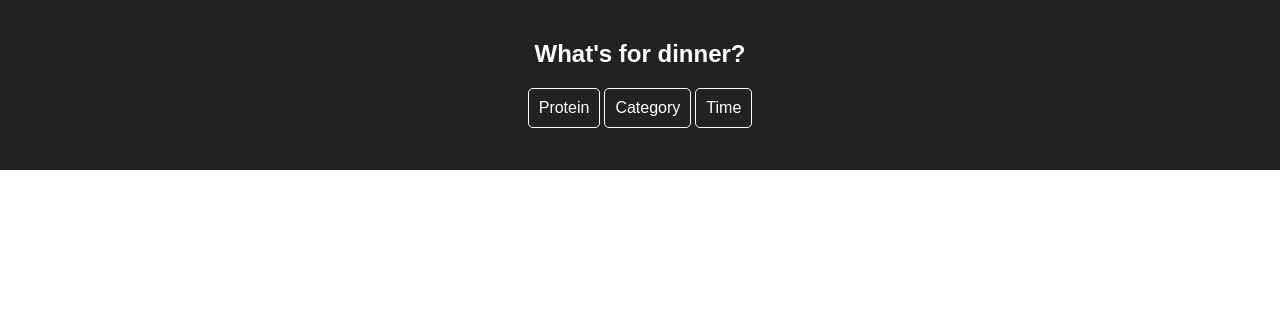
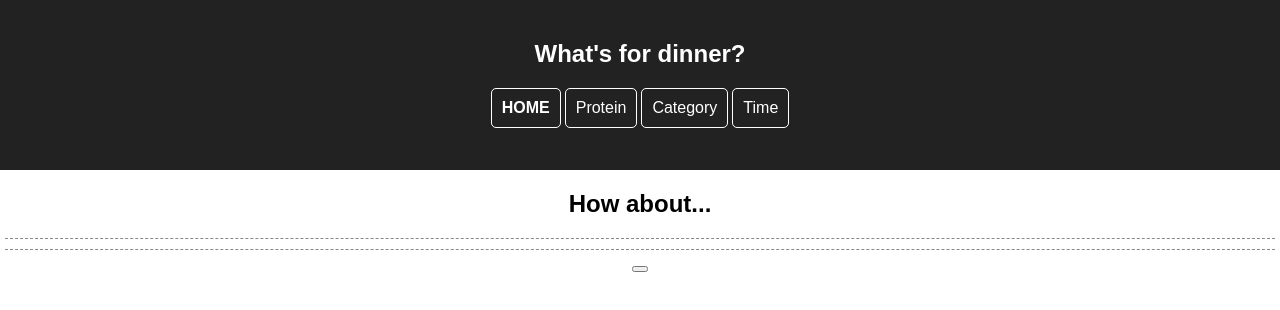
Before and after one commit to askjervold/react-dinner-picker, a React (Create React App) app: page / in a window 1280 px wide. Shown: the top 310 px of the page. Built offline with nearby package versions, Linux system fonts and the light colour scheme.

Commit message:
Add frontpage with random dish and button to regenerate, and move styling of dish out of list.css

```diff
--- a/src/App.css
+++ b/src/App.css
@@ -23,8 +23,12 @@
   display: flex;
   margin: 0;
   padding: 0;
-  text-transform: capitalize;
   justify-content: center;
+}
+
+.sort .home-button {
+  text-transform: uppercase;
+  font-weight: bold;
 }
 
 .sort li {
--- a/src/App.js
+++ b/src/App.js
@@ -10,9 +10,10 @@ class App extends Component {
           <h2>What's for dinner?</h2>
           <nav className="sort">
             <ul>
-                <li><Link to={"/protein"} title="Sort by protein">protein</Link></li>
-                <li><Link to={"/category"} title="Sort by category">category</Link></li>
-                <li><Link to={"/time"} title="Sort by time">time</Link></li>
+                <li><Link to={"/"} title="Front page" className="home-button">Home</Link></li>
+                <li><Link to={"/protein"} title="Sort by protein">Protein</Link></li>
+                <li><Link to={"/category"} title="Sort by category">Category</Link></li>
+                <li><Link to={"/time"} title="Sort by time">Time</Link></li>
             </ul>
           </nav>
         </div>
--- a/src/dish/Dish.js
+++ b/src/dish/Dish.js
@@ -1,4 +1,5 @@
 import React, {Component} from "react";
+import "./dish.css";
 
 class Dish extends Component {
     constructor(props) {
@@ -25,7 +26,7 @@ class Dish extends Component {
 
     render() {
         return (
-            <div className="diss">
+            <div className="dish">
                 <div className="dish-name">{this.state.dish.name}</div>
                 {
                     this.getNonfilteredDishInfos()
--- /dev/null
+++ b/src/dish/dish.css
@@ -0,0 +1,17 @@
+.dish {
+    padding: 5px;
+    margin: 5px;
+    border-bottom: dashed 1px #888;
+    border-top: dashed 1px #888;
+}
+
+.dish .dish-name {
+    display: block;
+    font-weight: bold;
+}
+
+.dish .dish-info {
+    font-style: italic;
+    display: block;
+    text-transform: capitalize;
+}
--- a/src/index.js
+++ b/src/index.js
@@ -4,12 +4,14 @@ import './index.css';
 import App from './App';
 import { BrowserRouter as Router, Route } from 'react-router-dom';
 import FilteredList from "./filteredLists/FilteredLists";
+import RandomDish from "./randomDish/RandomDish";
 import dishes from "./resources/dishes.js";
 
 ReactDOM.render((
     <Router history={Router}>
         <div className="route-wrapper">
             <Route path="/" component={App}/>
+            <Route exact path="/" render={()=><RandomDish dishes={dishes}/>}/>
             <Route path="/protein" render={()=><FilteredList filter="protein" dishes={dishes} />}/>
             <Route path="/category" render={()=><FilteredList filter="category" dishes={dishes} />}/>
             <Route path="/time" render={()=><FilteredList filter="time" dishes={dishes} />}/>
--- a/src/list/List.js
+++ b/src/list/List.js
@@ -26,7 +26,7 @@ class List extends Component {
                         this.state.dishes
                             .filter(this.filterDishes)
                             .map((dish, index) =>
-                                <li className="dish" key={index}>
+                                <li key={index}>
                                     <Dish dish={dish} filterName={this.state.filterName} />
                                 </li>
                             )
--- a/src/list/list.css
+++ b/src/list/list.css
@@ -22,24 +22,3 @@
     text-align: center;
     text-transform: uppercase;
 }
-
-.dish {
-    padding: 5px;
-    margin: 5px;
-    border-bottom: dashed 1px #888;
-}
-
-.dish:first-of-type {
-    border-top: dashed 1px #888;
-}
-
-.dish .dish-name {
-    display: block;
-    font-weight: bold;
-}
-
-.dish .dish-info {
-    font-style: italic;
-    display: block;
-    text-transform: capitalize;
-}
--- /dev/null
+++ b/src/randomDish/RandomDish.js
@@ -0,0 +1,42 @@
+import React, { Component } from 'react';
+import "./randomDish.css";
+import Dish from "../dish/Dish";
+
+class RandomDish extends Component {
+    constructor(props) {
+        super(props);
+        this.state = {
+            dishes: props.dishes,
+            randomDish: {}
+        }
+        this.getRandomDish = this.getRandomDish.bind(this);
+        this.updateRandomDish = this.updateRandomDish.bind(this);
+    }
+
+    componentDidMount() {
+        this.updateRandomDish();
+    }
+
+    getRandomDish() {
+        let dishes = this.state.dishes;
+        let min = Math.ceil(0);
+        let max = Math.floor(dishes.length);
+        return dishes[Math.floor(Math.random() * (max - min)) + min];
+    }
+
+    updateRandomDish() {
+        this.setState({randomDish: this.getRandomDish()});
+    }
+
+    render() {
+        return (
+            <div className="random-dish">
+                <h2>How about...</h2>
+                <Dish dish={this.state.randomDish}/>
+                <button value="No thanks" onClick={() => this.updateRandomDish()}/>
+            </div>
+        );
+    }
+}
+
+export default RandomDish;
--- /dev/null
+++ b/src/randomDish/randomDish.css
@@ -0,0 +1,3 @@
+.random-dish {
+    text-align: center;
+}
```
